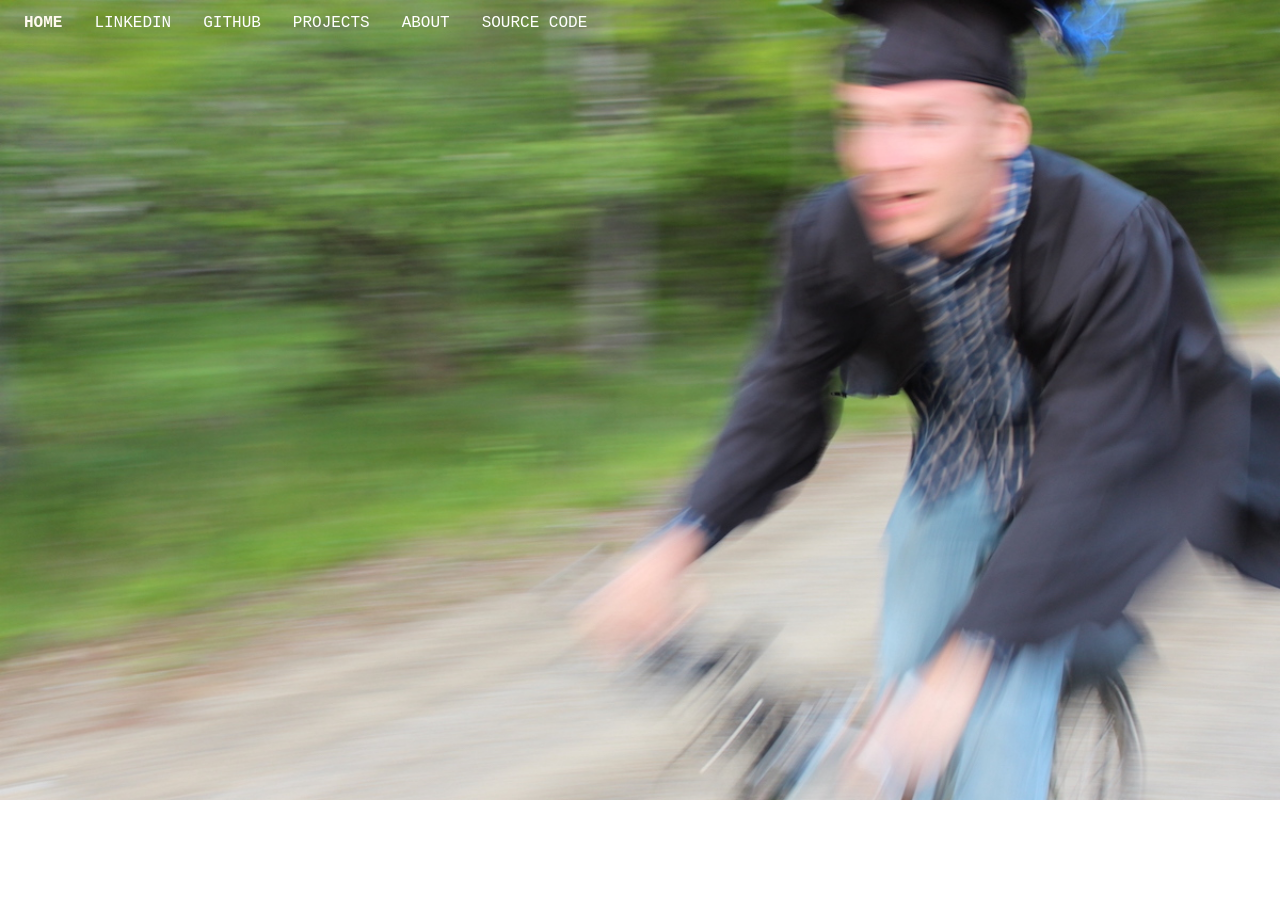
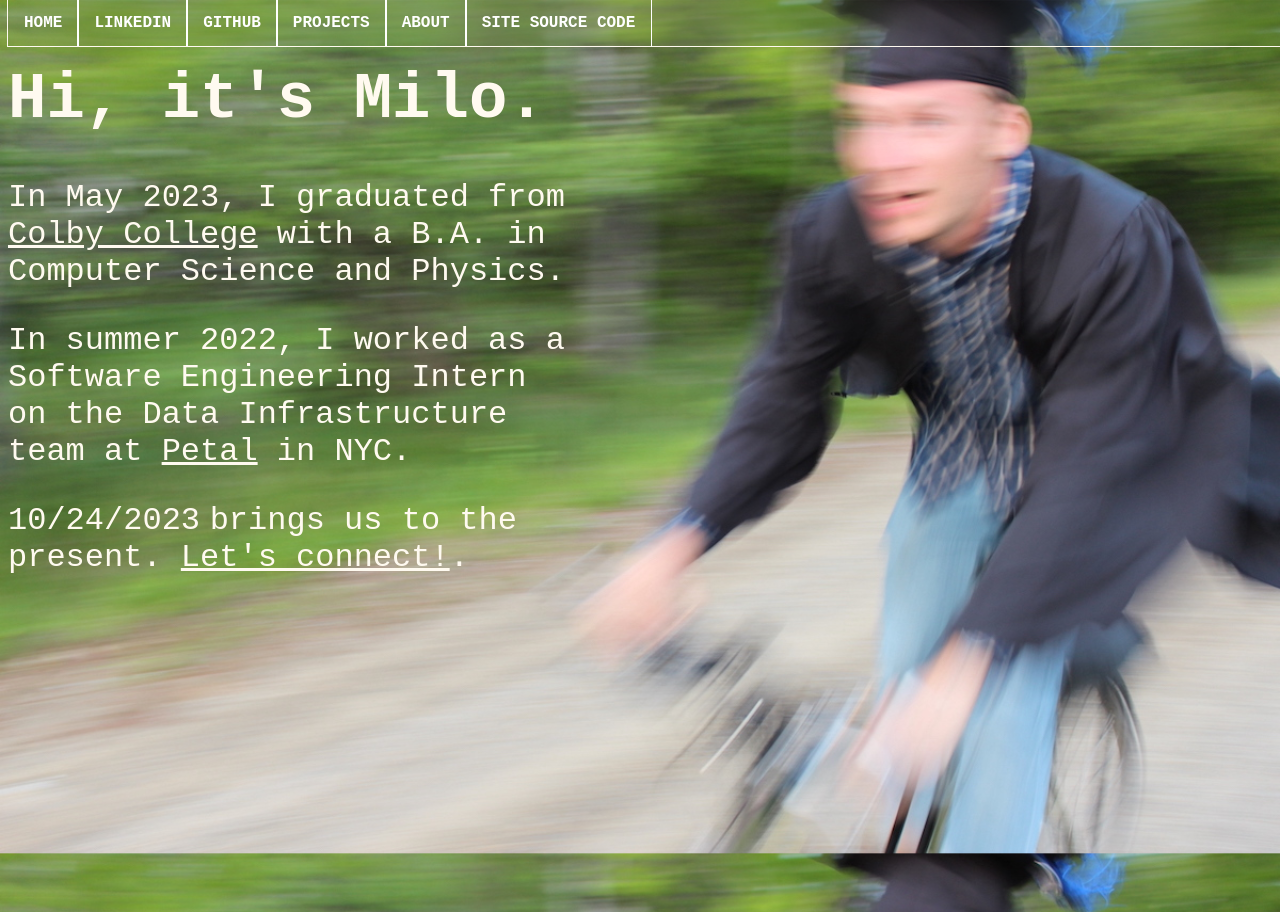
Before and after one commit to mlanicaputo/mlanicaputo.github.io, a plain HTML site: page index.html in a window 1280 px wide. Shown: the top 912 px of the page. Before the commit the page ends 800 px from the top, so only its background shows below. Drawn offline with Linux system fonts and the light colour scheme.

Commit message:
Add script date and style changes

```diff
--- a/index.html
+++ b/index.html
@@ -6,17 +6,37 @@
   <title>Milo Lani-Caputo</title>
 
 
+  <div id="navbar">
     <ul>
-    <li><a href="./index.html"><b>HOME</b></a></li>
+      <li><a href="./index.html">HOME</a></li>
       <li><a href="https://www.linkedin.com/in/milo-lc">LINKEDIN</a></li>
       <li><a href="https://www.github.com/mlanicaputo">GITHUB</a></li>
       <li><a href="">PROJECTS</a></li>
       <li><a href="">ABOUT</a></li>
-    <li><a href="https://github.com/mlanicaputo/mlanicaputo.github.io">SOURCE CODE</a></li>
+      <li><a href="https://github.com/mlanicaputo/mlanicaputo.github.io">SITE SOURCE CODE</a></li>
     </ul>
+  </div>
+
 
   <body>
+    <div class="column">
+      <h1>Hi, it's Milo.</h1>
+      <p>
+        In May 2023, I graduated from <a href="https://cs.colby.edu">Colby College</a> with a B.A.
+        in Computer Science and Physics.
+      </p>
 
+      <p>
+        In summer 2022, I worked as a Software Engineering Intern on the Data Infrastructure team at
+        <a href="https://www.petalcard.com/the-company">Petal</a> in NYC.
+      </p>
+
+      <p1 id="dateContainer"></p1>
+      <p1> brings us to the present. <a href="https://www.linkedin.com/in/milo-lc">Let's connect!</a>.</p1>
+    </div>
+
+    <canvas id="photoLegend">Your browser does not support the HTML canvas tag.</canvas>
   </body>
 
+  <script src="main.js"></script>
 </html>
--- /dev/null
+++ b/main.js
@@ -0,0 +1,12 @@
+function getTodaysDate(){
+    const date = new Date();
+    let day = date.getDate();
+    let month = date.getMonth() + 1;
+    let year = date.getFullYear();
+
+    let fullDate = `${month}/${day}/${year}`;
+
+    return fullDate;
+}
+
+document.getElementById("dateContainer").innerHTML = getTodaysDate();
--- a/style.css
+++ b/style.css
@@ -1,7 +1,6 @@
 * {
     font-family: 'Courier New', Courier, monospace;
     color: floralwhite;
-
 }
 
 body {
@@ -9,14 +8,19 @@ body {
     background-repeat: no-repeat;
     background-attachment: fixed;
     background-size: cover;
+    margin-top: 4em;
 }
 
 h1 {
-    font-size: 48px;
+    font-size: 4em;
 }
 
 p {
-    font-size: 24px;
+    font-size: 2em;
+}
+
+p1 {
+    font-size: 2em;
 }
 
 ul {
@@ -27,6 +31,11 @@ ul {
     position: fixed;
     top: 0;
     width: 100%;
+    outline-style: solid;
+    outline-width: 0.5px;
+
+    -webkit-backdrop-filter: blur(40px);
+    backdrop-filter: blur(40px);
 }
 
 li {
@@ -37,8 +46,10 @@ li a {
 display: block;
 color: white;
 text-align: center;
-padding: 14px 16px;
+padding: 0.875em 1em;
 text-decoration: none;
+outline-style: solid;
+outline-width: 0.5px;
 }
 
 /* Change the link color to #111 (black) on hover */
@@ -49,3 +60,17 @@ background-color: #111;
 .active {
     background-color: #04AA6D;
   }
+
+.column {
+    width: 45%;
+}
+
+#photoLegend {
+    width: 100%;
+    height: 100%;
+}
+
+#navbar {
+    font-size: 1em;
+    font-weight: bold;
+}
```
Lines whose indentation alone changed are shown as unchanged.
